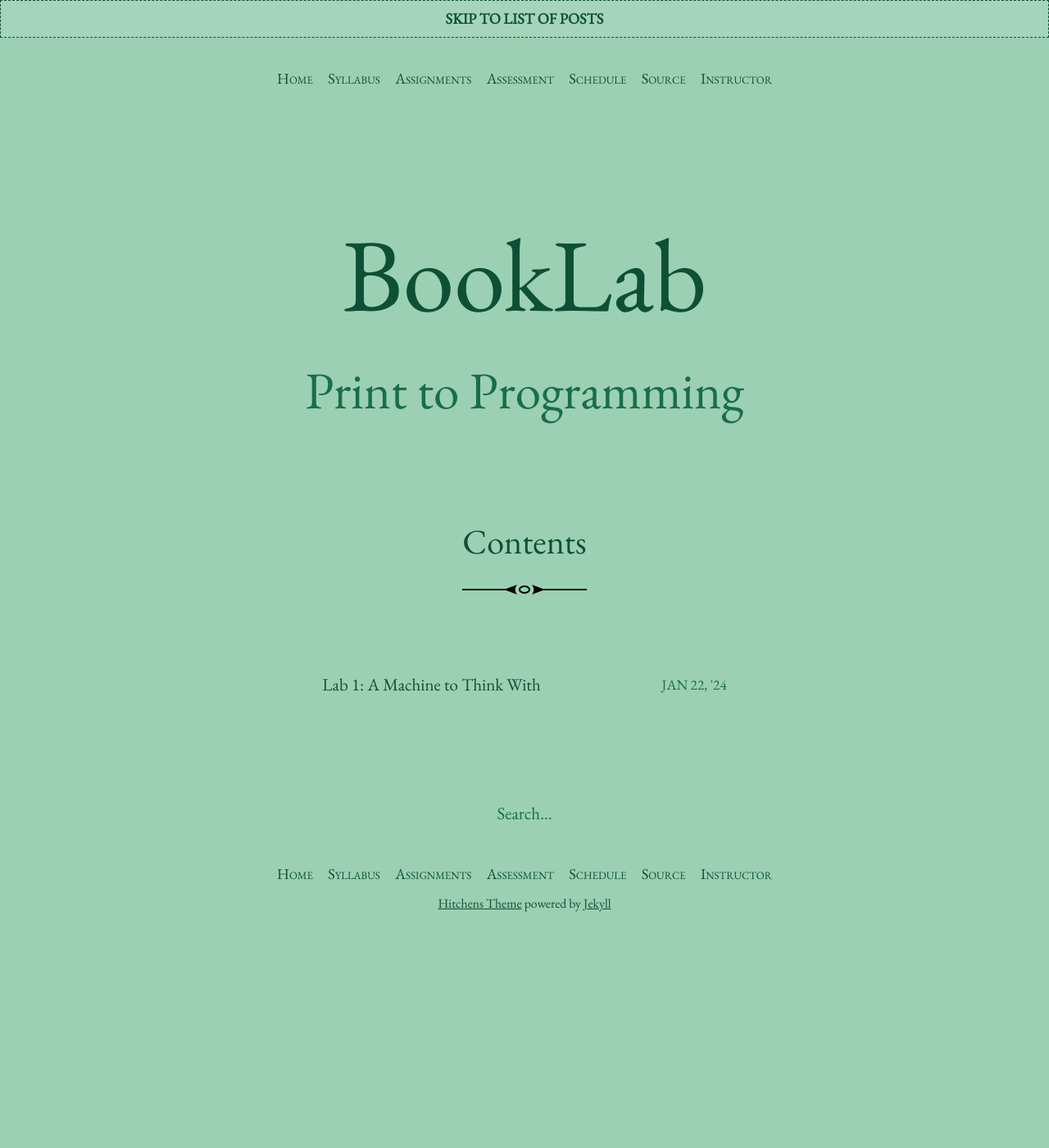
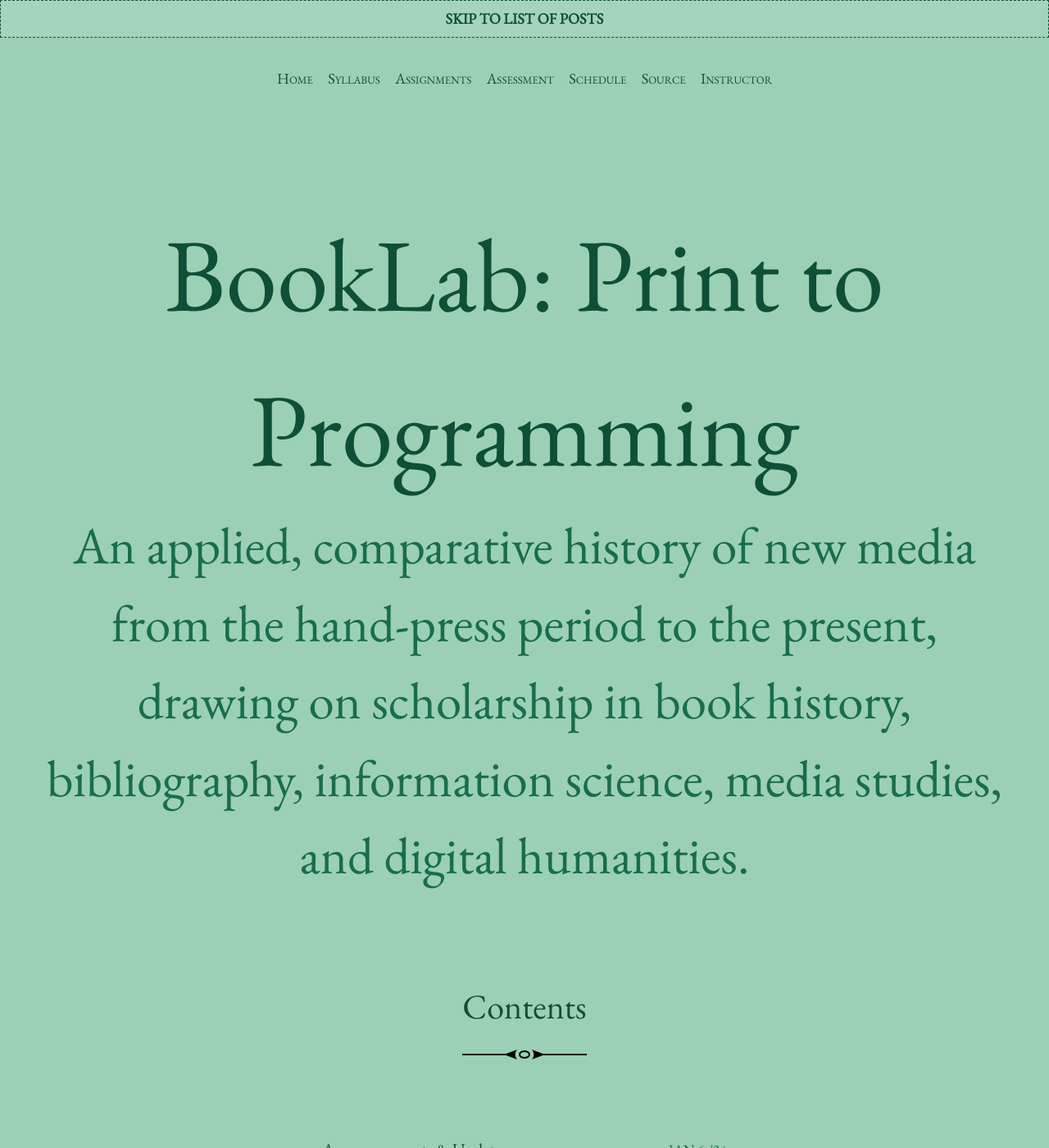
Before and after one commit to rccordell/s25bl, a Jekyll site: the page built from index.html, in a window 1280 px wide and 1400 px high. Shown: the whole window at 82% size. Built offline with Jekyll 4.4.1, drawn with Linux system fonts in a browser that asks for light colours; the list of posts is cut into pages by our own code.

Commit message:
update config

```diff
--- a/_config.yml
+++ b/_config.yml
@@ -13,9 +13,9 @@
 # you will see them accessed via {{ site.title }}, {{ site.email }}, and so on.
 # You can create any custom variable you would like, and they will be accessible
 # in the templates via {{ site.myvariable }}.
-title: "BookLab"
+title: "BookLab: Print to Programming"
 email: rcordell@illinois.edu
-description: Print to Programming
+description: An applied, comparative history of new media from the hand-press period to the present, drawing on scholarship in book history, bibliography, information science, media studies, and digital humanities.
 baseurl: ""
 url: "https://s24bl.ryancordell.org"
 icon: /assets/images/lighttype512.png
--- a/_posts/2024-01-22-lab1.md
+++ /dev/null
@@ -1,8 +0,0 @@
----
-title: "Lab 1: A Machine to Think With"
-author: Ryan Cordell
-category: lab
-layout: post
----
-
-Coming soon!
```
Also changed, not shown: _posts/2024-01-06-Announcements.md (added, +8 -0 lines).
